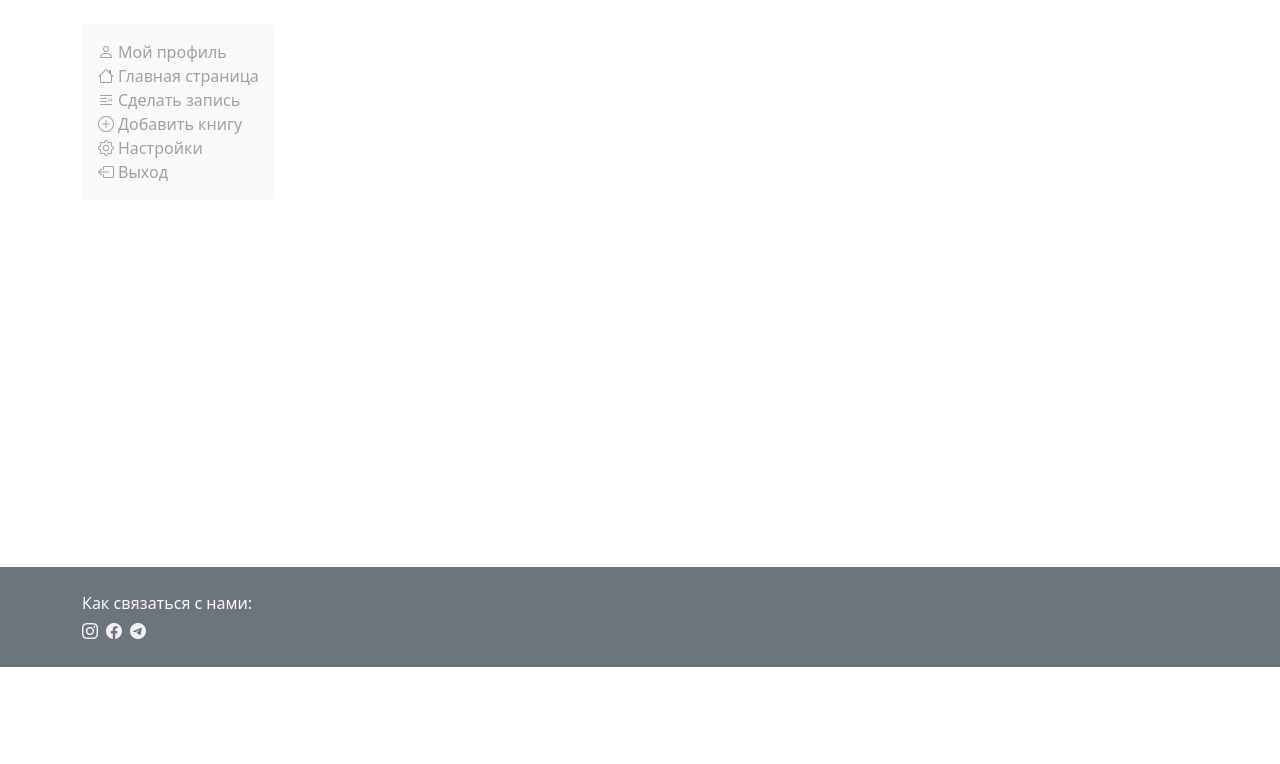
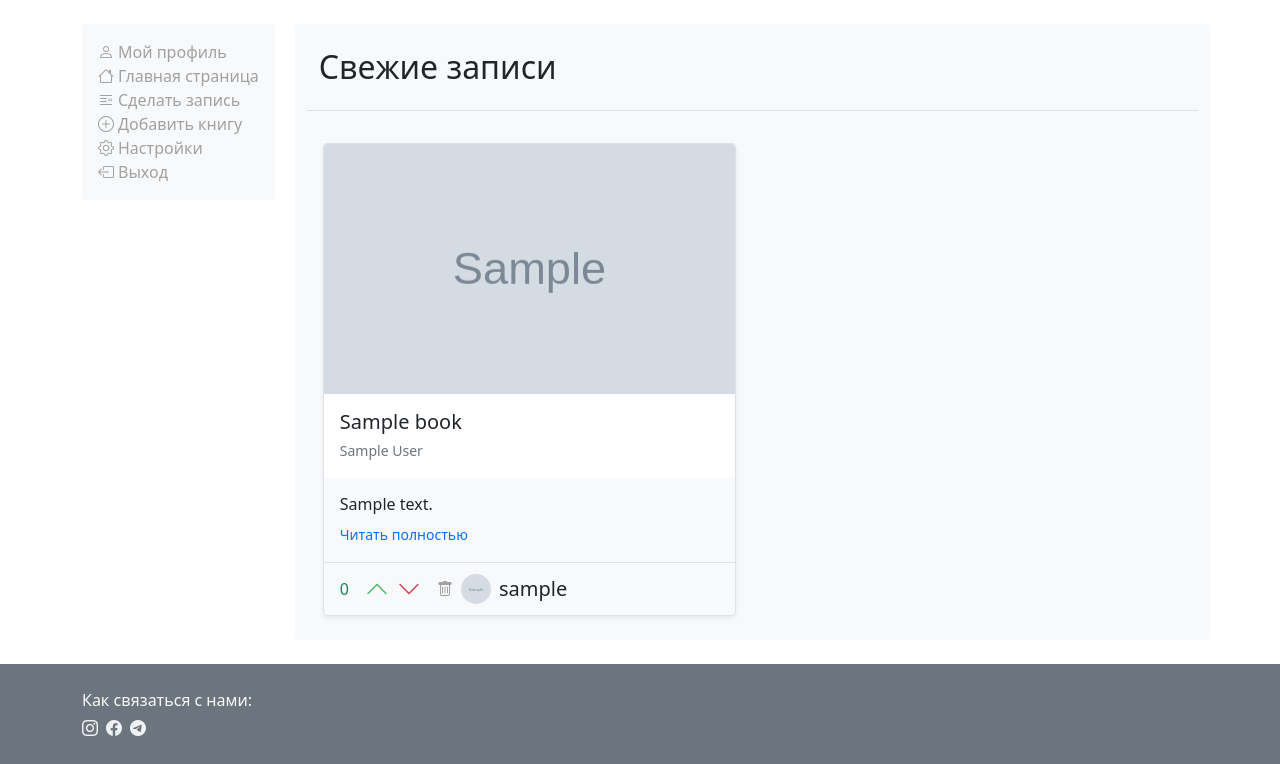
Before and after one commit to BorisPlaton/books_flask, a Flask app: page / in a window 1280 px wide. Shown: the part 133-897 px from the top of the page. Before the commit the page ends 800 px from the top, so only its background shows below. Run offline with Flask 2, Linux system fonts and the light colour scheme; a user stored in the database is signed in; tables that the repository leaves empty hold one stand-in row (values such as "Sample post"); grey boxes marked "Sample" are stand-in pictures; some libraries are stand-ins or nearby versions.

Commit message:
Homepage

```diff
--- a/bookreview/__init__.py
+++ b/bookreview/__init__.py
@@ -33,9 +33,8 @@ def create_app(config_class=BaseConfig):
 
     configure_uploads(app, (profile, bookcover))
 
-    from bookreview.utils import month_translate, delete_gaps
+    from bookreview.utils import month_translate
     app.jinja_env.globals['month_translate'] = month_translate
-    app.jinja_env.globals['delete_gaps'] = delete_gaps
 
     from .views import authorization, main, settings, book
     app.register_blueprint(authorization)
--- a/bookreview/templates/index.html
+++ b/bookreview/templates/index.html
@@ -1 +1,77 @@
 {% extends 'base.html' %}
+
+{% block title %} Bookreview | Главная страница {% endblock %}
+
+{% block content %}
+<div class="col bg-light p-4 pb-2 rounded">
+	<div class="row row-cols-md-2 row-cols-1">
+
+		<div class="col-12 pb-4 border-bottom mb-3">
+			<h2 class="fw-light m-0">Свежие записи</h2>
+		</div>
+
+		{% if reviews %}
+			{% for review in reviews %}
+			<div class="col">
+				<div class="p-3">
+					<div class="container p-0">
+			 			<div class="row row-cols-1 shadow-sm rounded border position-relative">
+
+			 				<div class="col book_cover rounded-top" style="background-image: url({{ url_for('static', filename='book_covers/'+review.book.cover) }}); height:250px">
+	    					</div>
+
+			 				<div class="col p-3 bg-white">
+			 					<h5 class="mb-1">{{ review.book.title }}</h5>
+			 					<small class="text-secondary">{{ review.book.author }}</small>
+			 				</div>
+
+			 				<div class="col p-3 bg-light rounded-bottom">
+			 					<div>
+					 					<p class="mb-2">
+						 					{% if review.text|length < 100 %}
+						 						{{ review.text }}
+						 					{% else %}
+						 						{{ review.text[:100]}} <span class='text-secondary'>(...)</span>
+						 					{% endif %}
+					 					</p>
+				 					<small><a href="{{ url_for('book.review', review_id=review.id) }}" class="link-primary">Читать полностью</a></small>
+			 					</div>
+			 				</div>
+
+			 				<div class="d-flex fs-4 align-items-center border-top px-3 py-2">
+		 						<div class="{% if review.users_like|length - review.users_dislike|length >= 0 %}text-success {% else %} text-danger {% endif %} fw-light me-3 fs-6">
+									{{ review.users_like|length - review.users_dislike|length }}
+								</div>
+ 								<a href="{{ url_for('book.status_up', review_id=review.id, next='/') }}"
+ 								class='{% if review in current_user.likes %}liked{% else %}up_button{% endif %} me-2'>
+ 									<i class="bi bi-chevron-up"></i>
+ 								</a>
+ 								<a href="{{ url_for('book.status_down', review_id=review.id, next='/') }}"
+ 								class='{% if review in current_user.dislikes %}disliked{% else %}down_button{% endif %} me-3'>
+ 									<i class="bi bi-chevron-down"></i>
+ 								</a>
+		 						<div class="d-flex fs-6">
+		 							<a href="{{ url_for('book.delete_review', review_id=review.id, next='/profile/'~current_user.id )}}" class='sidebar_link'><i class="bi bi-trash"></i></a>
+		 						</div>
+		 						<div class="d-lg-flex d-none align-items-center justify-content-start ms-2">
+									<div class="user_photo rounded-circle"
+									style="background-image: url({{ url_for('static', filename='profile_img/' + current_user.profile_photo) }}); width: 30px; height:30px;">
+									</div>
+									<a href="{{ url_for('main.profile', profile_id=review.author.id) }}" class="text-dark lead ms-2 fs-5">{{ review.author.username }}</a>
+								</div>
+ 							</div>
+
+			 			</div>
+				    </div>
+				</div>
+			</div>
+			{% endfor %}
+		{% else %}
+			<div class="col-lg-12">
+				<p class="text-secondary"><small>Здесь пока ничего нет</small></p>
+			</div>
+		{% endif %}
+
+	</div>
+</div>
+{% endblock %}
--- a/bookreview/templates/review.html
+++ b/bookreview/templates/review.html
@@ -58,7 +58,7 @@
 
 		<!-- REVIEW TEXT -->
 		<div class="col-lg-12" style="white-space: pre-line;">
-			<p class="m-0">{{ delete_gaps(review.text) }}</p>
+			<p class="m-0">{{ review.text }}</p>
 		</div>
 
 	</div>
@@ -83,7 +83,7 @@
 {% if comments %}
 	{% for comment in comments %}
 	<div class="col rounded mt-3">
-		<div class="d-flex flex-column bg-light rounded border p-3 pb-4">
+		<div class="d-flex flex-column shadow-sm rounded p-3 pb-4">
 
 			<div class="d-flex justify-content-between align-items-center">
 				<div class="d-flex align-items-center justify-content-start">
--- a/bookreview/views/book.py
+++ b/bookreview/views/book.py
@@ -4,7 +4,6 @@ from flask_login import login_required, current_user
 from bookreview import bookcover, db
 from bookreview.forms import AddBook, WriteReview, WriteComment
 from bookreview.models import Book, Review, User, Comment
-from bookreview.utils import delete_gaps
 
 book = Blueprint('book', __name__)
 
@@ -73,7 +72,7 @@ def write_review():
     if write_review_form.validate_on_submit():
         review_ = Review(author_id=current_user.id,
                          book_id=write_review_form.select_book.data.id,
-                         text=delete_gaps(write_review_form.text.data))
+                         text=write_review_form.text.data)
         db.session.add(review_)
         db.session.commit()
         flash("Запись сохранена", category="success")
--- a/bookreview/views/main.py
+++ b/bookreview/views/main.py
@@ -11,7 +11,8 @@ def index():
     """
     Домашняя страница.
     """
-    return render_template('index.html')
+    reviews = Review.query.order_by(Review.date.desc()).all()
+    return render_template('index.html', reviews=reviews)
 
 
 @main.route('/profile/<int:profile_id>', methods=["POST", "GET"])
```
Also changed, not shown: bookreview/templates/my_profile.html (+24 -23 lines), bookreview/utils.py (+10 -10 lines).
